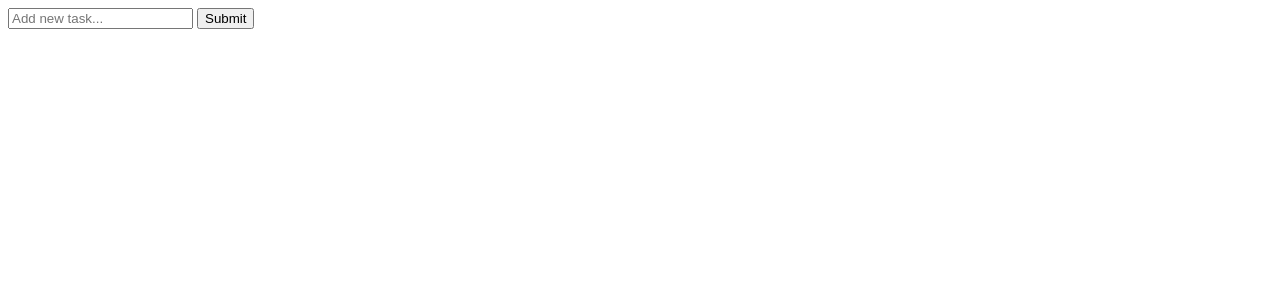
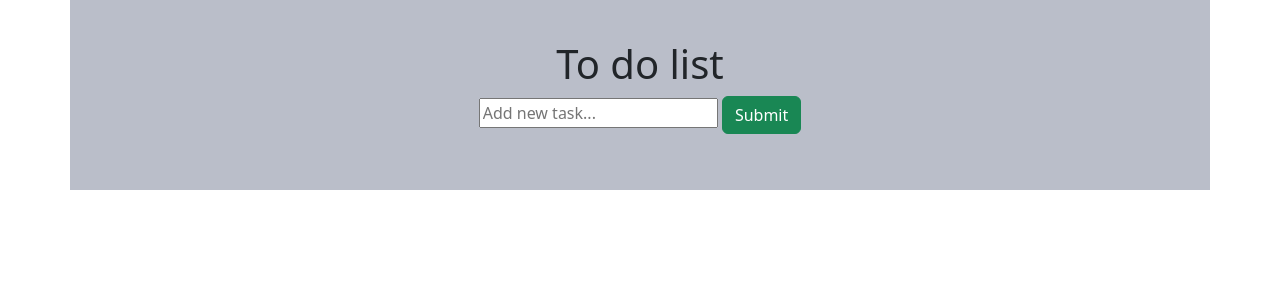
Before and after one commit to Vishalgitgeek/django-todo, a Django app: page / in a window 1280 px wide. Shown: the top 300 px of the page. Run offline with Django 5.2, Linux system fonts and the light colour scheme; data that the repository does not hold is empty.

Commit message:
added CSS and bootstrap, confirmation page (when delete or update task

```diff
--- a/ToDo/ToDo/settings.py
+++ b/ToDo/ToDo/settings.py
@@ -115,7 +115,10 @@ USE_TZ = True
 # Static files (CSS, JavaScript, Images)
 # https://docs.djangoproject.com/en/5.2/howto/static-files/
 
-STATIC_URL = 'static/'
+STATIC_URL = '/static/'
+STATICFILES_DIRS = [
+    BASE_DIR / "static",  # Adjust the path to your static files directory
+]
 
 # Default primary key field type
 # https://docs.djangoproject.com/en/5.2/ref/settings/#default-auto-field
--- /dev/null
+++ b/ToDo/ToDo/templates/app/base.html
@@ -0,0 +1,18 @@
+{% load static %}
+<!DOCTYPE html>
+<html lang="en">
+  <head>
+    <meta charset="utf-8">
+    <meta name="viewport" content="width=device-width, initial-scale=1">
+    <title>{% block title %}ToDo App{% endblock %}</title>
+    <link rel="stylesheet" href="{% static 'style.css' %}">
+    <link href="https://cdn.jsdelivr.net/npm/bootstrap@5.3.7/dist/css/bootstrap.min.css" rel="stylesheet" integrity="sha384-LN+7fdVzj6u52u30Kp6M/trliBMCMKTyK833zpbD+pXdCLuTusPj697FH4R/5mcr" crossorigin="anonymous">
+</head>
+<body>
+    <div class="container">
+        {% block content %}
+        <!-- Page-specific content will go here -->
+        {% endblock %}
+    </div>
+</body>
+</html>
--- a/ToDo/ToDo/templates/app/index.html
+++ b/ToDo/ToDo/templates/app/index.html
@@ -1,24 +1,33 @@
-<html lang="en">
-<head>
-    <meta charset="UTF-8">
-    <meta name="viewport" content="width=device-width, initial-scale=1.0">
-    <title>Document</title>
-</head>
-<body>
+{% extends 'app/base.html' %}
 
-    <form method="POST" action="/">
+{% block content %}
+    <div class = 'container sticky-top'>
+        <div class = 'top-header'><h1>To do list</h1></div>
+        <div class = 'header'>
+            <form class = 'mb-3 form' method="POST" action="/">
                 {% csrf_token %}
                 {{ form.title }}
-       <input type="submit" name="Add Task">
+                <input class = 'btn btn-success' type="submit" name="Add Task">
             </form>
+        </div>
+
 
         {% for task in tasks %}
-    <div>
-        <a href="{% url 'update_task' task.id  %}">Update</a>
-        <a href="{% url 'delete_task' task.id  %}">Delete</a>
-        <p>{{ task.title }}</p>
+        <div class = 'task-list'>
+            {% if task.complete == True %}
+            <strike class = 'task-list'>{{ task.title }}</strike>
+            {% else %}
+            <span class = 'task-list'>{{ task.title }}</span>
+            <!-- <p>{{ task.title }}</p> -->
+            {% endif %}
+            <br>
+            <a class = 'btn btn-outline-secondary' href="{% url 'update_task' task.id  %}">Update</a>
+            <a class = 'btn btn-outline-secondary' href="{% url 'delete_task' task.id  %}">Delete</a>
+            <br>
         </div>
+
         {% endfor %}
 
-</body>
-</html>
+
+    </div>
+{% endblock %}
--- a/ToDo/app/views.py
+++ b/ToDo/app/views.py
@@ -29,7 +29,9 @@ def update_task(request, task_id):
         form = TaskForm(request.POST, instance = task)
         if form.is_valid():
             form.save()
-            return HttpResponse('Task updated successfully' + '<br> <a href = "/">Go to Home</a>')
+            return render(request, 'app/confirmation.html', {
+                'message': 'Task updated successfully!'
+            })
     context = {'form': form, 'task':task}
     return render(request, 'app/update_task.html', context)
 
@@ -38,6 +40,8 @@ def delete_task(request, task_id):
     task = Task.objects.get(id=task_id)
     if request.method == 'POST':
         task.delete()
-        return HttpResponse('task deleted successfully  <a href = "/">Go to Home</a>')
+        return render(request, 'app/confirmation.html', {
+                'message': 'Task deleted successfully!'
+            })
     context = {'task': task}
     return render(request, 'app/delete_task.html', context)
--- /dev/null
+++ b/ToDo/static/style.css
@@ -0,0 +1,22 @@
+.container{
+    background-color: #babec9;
+    padding: 20px;
+    width: 50%;
+    text-align: center;
+}
+.task-list {
+    text-align: center;
+    margin-top: 2px;
+    padding: 2px;
+    flex-direction: column;
+    align-items: center;
+}
+
+
+
+.a{
+    color: rgb(214, 25, 25);
+    text-decoration: none;
+    padding: 10px 20px;
+    border-radius: 5px;
+}
```
Also changed, not shown: ToDo/ToDo/templates/app/confirmation.html (added, +8 -0 lines), ToDo/ToDo/templates/app/delete_task.html (+15 -5 lines), ToDo/ToDo/templates/app/update_task.html (+11 -3 lines). Lines whose indentation alone changed are shown as unchanged.
